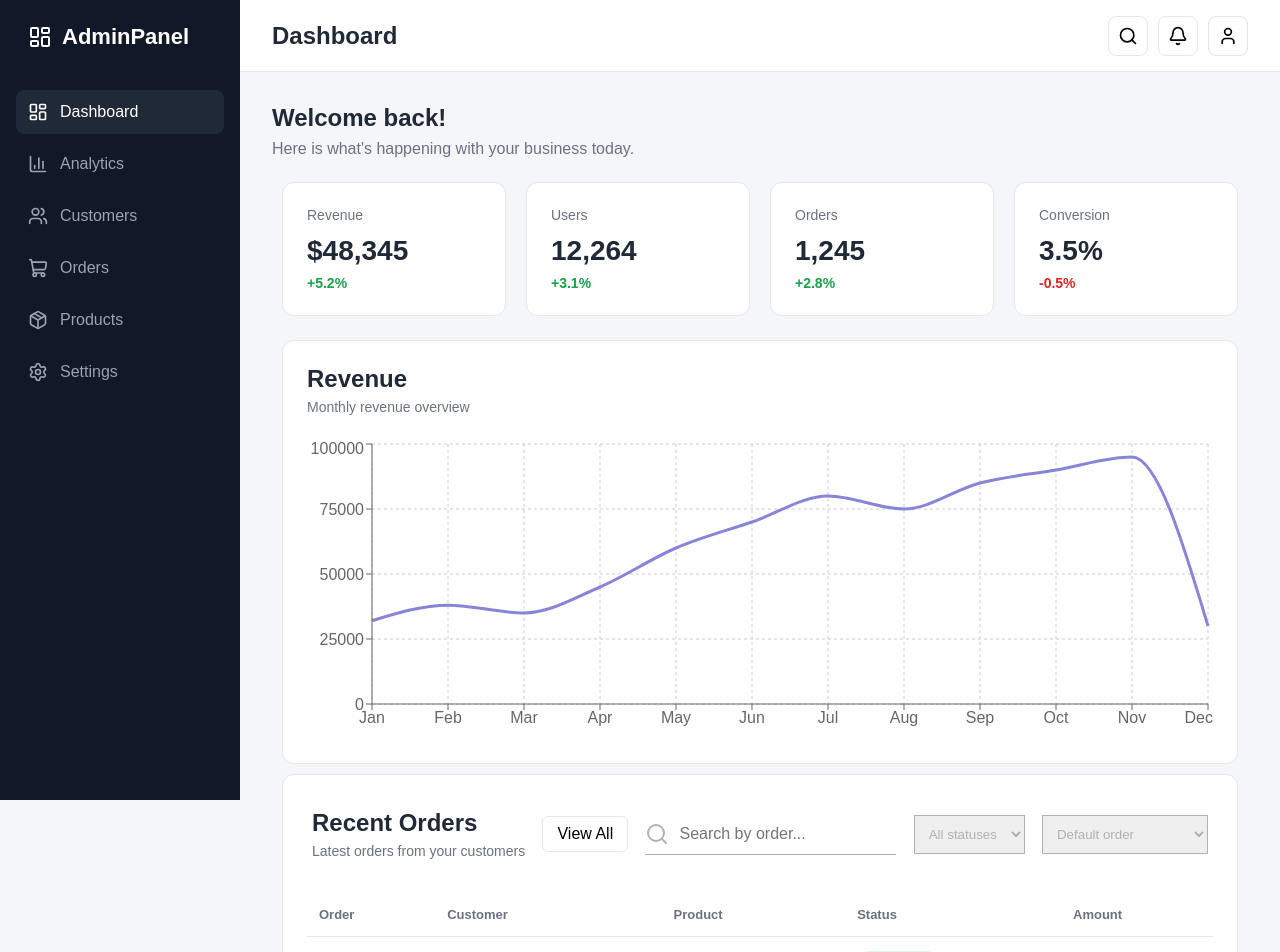
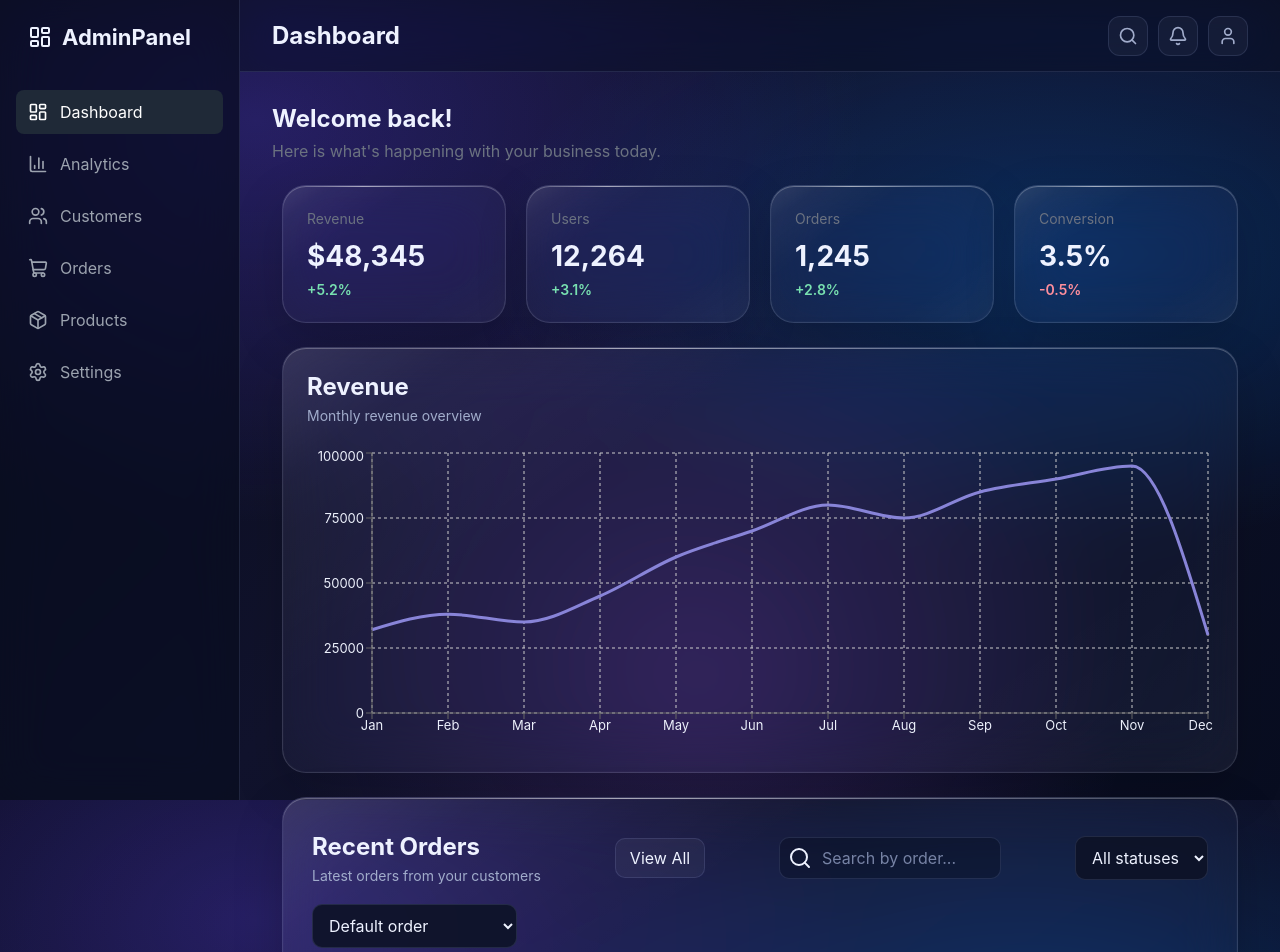
Before and after one commit to eduard-gabriel-mititelu/react-dashbord, a React (Vite) app: page /dashboard in a window 1280 px wide. Shown: the top 952 px of the page. Built offline with nearby package versions, Linux system fonts and the light colour scheme.

Commit message:
Liquid Glass theme

```diff
--- a/src/App.css
+++ b/src/App.css
@@ -1,6 +1,7 @@
 .dashboard-layout {
   display: flex;
   min-height: 100vh;
+  background: transparent;
 }
 
 .sidebar {
@@ -9,10 +10,16 @@
   left: 0;
   width: 240px;
   height: 100vh;
-  background: #111827;
-  color: white;
   padding: 24px 16px;
   overflow-y: auto;
+  box-sizing: border-box;
+  z-index: 100;
+
+  color: var(--text-primary);
+  background: rgba(10, 14, 31, 0.76);
+  border-right: 1px solid var(--border-glass);
+  backdrop-filter: blur(24px) saturate(145%);
+  -webkit-backdrop-filter: blur(24px) saturate(145%);
 }
 
 .sidebar-logo {
@@ -78,8 +85,11 @@
 
 .header {
   height: 72px;
-  background: white;
-  border-bottom: 1px solid #e5e7eb;
+  background: rgba(12, 17, 36, 0.62);
+  border-bottom: 1px solid var(--border-glass);
+  backdrop-filter: blur(24px) saturate(150%);
+  -webkit-backdrop-filter: blur(24px) saturate(150%);
+
   display: flex;
   align-items: center;
   justify-content: space-between;
@@ -87,6 +97,7 @@
 }
 
 .header h1 {
+  color: var(--text-primary);
   font-size: 24px;
 }
 
@@ -98,17 +109,26 @@
 .header-actions button {
   width: 40px;
   height: 40px;
-  border: 1px solid #e5e7eb;
-  background: white;
-  border-radius: 8px;
+  border: 1px solid var(--border-glass);
+  background: rgba(255, 255, 255, 0.045);
+  color: var(--text-secondary);
+  border-radius: 12px;
   cursor: pointer;
   display: flex;
   align-items: center;
   justify-content: center;
+  transition:
+    background 180ms ease,
+    border-color 180ms ease,
+    color 180ms ease,
+    transform 180ms ease;
 }
 
 .header-actions button:hover {
-  background: #f9fafb;
+  background: rgba(139, 165, 255, 0.12);
+  border-color: rgba(139, 165, 255, 0.35);
+  color: var(--text-primary);
+  transform: translateY(-1px);
 }
 
 .dashboard-main {
@@ -143,44 +163,46 @@
 }
 
 .stat-card {
-  background: white;
-  border: 1px solid #e5e7eb;
-  border-radius: 12px;
   padding: 24px;
 }
 
+.stat-card:hover {
+  background: var(--bg-glass-hover);
+  border-color: rgba(139, 165, 255, 0.25);
+  box-shadow:
+    0 16px 40px rgba(0, 0, 0, 0.22),
+    inset 0 1px 0 rgba(255, 255, 255, 0.08);
+  transform: translateY(-2px);
+}
+
 .stat-card-title {
-  color: #6b7280;
+  color: var(--text-secondary);
   font-size: 14px;
   margin-bottom: 12px;
 }
 
 .stat-card-value {
+  color: var(--text-primary);
   font-size: 28px;
   margin-bottom: 8px;
 }
 
 .stat-card-change {
-  color: #16a34a;
   font-size: 14px;
   font-weight: 600;
 }
 
 .stat-card-change.negative {
-  color: #dc2626;
+  color: #ff8f9c;
 }
 
 .stat-card-change.positive {
-  color: #16a34a;
+  color: #78e0b0;
 }
 
 .revenue-chart {
-  background: white;
-  border: 1px solid #e5e7eb;
-  border-radius: 12px;
   padding: 24px;
-  margin: 10px;
-  margin-top: 24px;
+  margin: 24px 10px;
 }
 
 .chart-header {
@@ -188,11 +210,12 @@
 }
 
 .chart-header h2 {
+  color: var(--text-primary);
   margin-bottom: 6px;
 }
 
 .chart-header p {
-  color: #6b7280;
+  color: var(--text-secondary);
   font-size: 14px;
 }
 
@@ -201,12 +224,8 @@
 }
 
 .orders-card {
-  background: white;
-  border: 1px solid #e5e7eb;
-  border-radius: 12px;
   padding: 24px;
-  margin-top: 24px;
-  margin: 10px;
+  margin: 24px 10px 10px;
 }
 
 .orders-header {
@@ -223,42 +242,153 @@
 }
 
 .orders-header h2 {
+  color: var(--text-primary);
   margin-bottom: 6px;
 }
 
 .orders-header p {
-  color: #6b7280;
+  color: var(--text-secondary);
   font-size: 14px;
 }
 
 .orders-header button {
-  border: 1px solid #e5e7eb;
-  background: white;
-  padding: 8px 14px;
-  border-radius: 6px;
+  border: 1px solid var(--border-glass);
+  background: rgba(255, 255, 255, 0.045);
+  color: var(--text-primary);
+  padding: 9px 14px;
+  border-radius: 10px;
   cursor: pointer;
+  transition: background 180ms ease, border-color 180ms ease;
+}
+
+.orders-header button:hover {
+  background: rgba(139, 165, 255, 0.12);
+  border-color: rgba(139, 165, 255, 0.35);
+}
+
+.stat-card,
+.revenue-chart,
+.orders-card {
+  isolation: isolate;
+  position: relative;
+  overflow: hidden;
+
+  background: rgba(210, 220, 255, 0.035);
+
+  border: 1px solid rgba(235, 240, 255, 0.14);
+  border-radius: 24px;
+
+  -webkit-backdrop-filter: blur(28px) saturate(115%);
+  backdrop-filter: blur(28px) saturate(115%);
+
+  box-shadow:
+    0 18px 50px rgba(0, 0, 0, 0.18),
+    inset 0 1px 0 rgba(255, 255, 255, 0.24),
+    inset 0 0 0 1px rgba(255, 255, 255, 0.015);
+
+  transition:
+    border-color 250ms ease,
+    box-shadow 250ms ease,
+    transform 250ms ease;
+}
+
+.stat-card::before,
+.revenue-chart::before,
+.orders-card::before {
+  content: "";
+  position: absolute;
+  inset: 0;
+  z-index: 0;
+  pointer-events: none;
+
+  background:
+    linear-gradient(
+      145deg,
+      rgba(255, 255, 255, 0.105) 0%,
+      rgba(255, 255, 255, 0.035) 12%,
+      transparent 32%,
+      transparent 75%,
+      rgba(255, 255, 255, 0.025) 100%
+    );
+
+  opacity: 1;
+}
+
+.stat-card::after,
+.revenue-chart::after,
+.orders-card::after {
+  content: "";
+  position: absolute;
+  top: 0;
+  left: 8%;
+  right: 8%;
+  height: 1px;
+  z-index: 2;
+  pointer-events: none;
+
+  background: linear-gradient(
+    90deg,
+    transparent,
+    rgba(255, 255, 255, 0.48),
+    rgba(220, 230, 255, 0.20),
+    transparent
+  );
+}
+
+.stat-card > *,
+.revenue-chart > *,
+.orders-card > * {
+  position: relative;
+  z-index: 1;
+}
+
+.stat-card:hover,
+.revenue-chart:hover,
+.orders-card:hover {
+  background: rgba(220, 230, 255, 0.055);
+  border-color: rgba(235, 242, 255, 0.24);
+
+  box-shadow:
+    0 22px 55px rgba(0, 0, 0, 0.22),
+    inset 0 1px 0 rgba(255, 255, 255, 0.30);
+
+  transform: translateY(-2px);
 }
 
 .search-label {
   display: flex;
   justify-content: center;
   align-items: center;
-  border-bottom: 1px solid #b1b1b1;
-  transition: all 0.2s ease;
+  padding: 0 8px;
+  border: 1px solid var(--border-glass);
+  border-radius: 10px;
+  background: rgba(5, 9, 24, 0.35);
+  transition: border-color 180ms ease, background 180ms ease;
 }
 
 .search-label:focus-within {
-  border-bottom: 1px solid #161616;
+  border-color: rgba(139, 165, 255, 0.65);
+  background: rgba(139, 165, 255, 0.06);
 }
 
-.search-label:focus-within svg {
-  color: #161616;
+.search-label:focus-within .search-icon {
+  color: var(--accent-blue);
 }
 
-.search-label .search-icon {
+
+.search-label .search-input {
+  width: 180px;
+  min-width: 0;
   height: 40px;
-  color: #b1b1b1;
-  transition: all 0.2s ease;
+  padding: 10px;
+  border: 0;
+  outline: 0;
+  background: transparent;
+  color: var(--text-primary);
+}
+
+.search-label .search-input::placeholder {
+  color: #7783a5;
 }
 
 .search-label .search-input {
@@ -273,20 +403,22 @@
 }
 
 .dropdown {
-  padding: 10px;
-  border: 1px solid #b1b1b1;
-  color: #b1b1b1;
+  padding: 10px 12px;
+  border: 1px solid var(--border-glass);
+  border-radius: 10px;
+  background: rgba(14, 19, 39, 0.9);
+  color: var(--text-primary);
+  outline: none;
+  cursor: pointer;
 }
 
-.dropdown option{
-  padding: 10px;
-  color: #161616;
+.dropdown option {
+  background: #11182e;
+  color: var(--text-primary);
 }
 
 .dropdown:focus {
-  padding: 10px;
-  border: 1px solid #161616;
-  color: #b1b1b1;
+  border-color: rgba(139, 165, 255, 0.65);
 }
 
 .table-wrapper {
@@ -302,17 +434,26 @@ th,
 td {
   padding: 14px 12px;
   text-align: left;
-  border-bottom: 1px solid #e5e7eb;
+  border-bottom: 1px solid rgba(180, 195, 255, 0.09);
 }
 
 th {
-  color: #6b7280;
+  color: var(--text-secondary);
   font-size: 13px;
   font-weight: 600;
 }
 
 td {
+  color: #dce4ff;
   font-size: 14px;
+}
+
+tbody tr {
+  transition: background 160ms ease;
+}
+
+tbody tr:hover {
+  background: rgba(139, 165, 255, 0.055);
 }
 
 .status {
@@ -321,21 +462,25 @@ td {
   border-radius: 999px;
   font-size: 12px;
   font-weight: 600;
+  border: 1px solid transparent;
 }
 
 .status.completed {
-  background: #dcfce7;
-  color: #166534;
+  background: rgba(52, 211, 153, 0.12);
+  color: #78e0b0;
+  border-color: rgba(52, 211, 153, 0.18);
 }
 
 .status.pending {
-  background: #fef3c7;
-  color: #92400e;
+  background: rgba(251, 191, 36, 0.12);
+  color: #fcd574;
+  border-color: rgba(251, 191, 36, 0.18);
 }
 
 .status.cancelled {
-  background: #fee2e2;
-  color: #991b1b;
+  background: rgba(251, 113, 133, 0.12);
+  color: #ff9cab;
+  border-color: rgba(251, 113, 133, 0.18);
 }
 
 @media (max-width: 1200px) {
--- a/src/components/RevenueChart.jsx
+++ b/src/components/RevenueChart.jsx
@@ -24,15 +24,22 @@ function RevenueChart() {
                 <ResponsiveContainer width="100%" height={300}>
                     <LineChart data={revenueData}>
                         <CartesianGrid strokeDasharray="3 3" />
-                        <XAxis dataKey="month" />
-                        <YAxis />
+                        <XAxis
+                            dataKey="month"
+                            tick={{ fill: "#ecf0fb", fontSize: 13 }}
+                        />
+
+                        <YAxis
+                            tick={{ fill: "#ecf0fb", fontSize: 13 }}
+                        />
                         <Tooltip />
                         <Line
                             type="monotone"
                             dataKey="revenue"
                             stroke="#8884d8"
                             strokeWidth={3}
-                            dot={false} />
+                            dot={false}
+                        />
                     </LineChart>
                 </ResponsiveContainer>
             </div>
--- a/src/index.css
+++ b/src/index.css
@@ -1,16 +1,78 @@
+
+:root {
+  font-family: Inter, -apple-system, BlinkMacSystemFont, "Segoe UI", sans-serif;
+  color: #eef2ff;
+  background: #080b18;
+  font-synthesis: none;
+  text-rendering: optimizeLegibility;
+
+  --bg-primary: #080b18;
+  --bg-glass: rgba(19, 25, 48, 0.64);
+  --bg-glass-hover: rgba(31, 40, 72, 0.76);
+  --border-glass: rgba(180, 195, 255, 0.13);
+  --text-primary: #eef2ff;
+  --text-secondary: #a1accb;
+  --accent-blue: #8ba5ff;
+  --accent-violet: #b6a0ff;
+}
+
 * {
   margin: 0;
   padding: 0;
   box-sizing: border-box;
 }
 
-body {
-  font-family: Arial, sans-serif;
-  background-color: #f5f6fa;
-  color: #1f2937;
+html {
+  min-height: 100%;
+  background: var(--bg-primary);
 }
 
+
+body {
+  min-width: 320px;
+  min-height: 100vh;
+  font-family: inherit;
+  color: var(--text-primary);
+
+  background:
+    radial-gradient(
+      ellipse at 20% 15%,
+      rgba(100, 70, 255, 0.30) 0%,
+      transparent 42%
+    ),
+    radial-gradient(
+      ellipse at 82% 32%,
+      rgba(0, 130, 255, 0.24) 0%,
+      transparent 38%
+    ),
+    radial-gradient(
+      ellipse at 55% 85%,
+      rgba(168, 85, 247, 0.19) 0%,
+      transparent 43%
+    ),
+    linear-gradient(
+      135deg,
+      #080b19 0%,
+      #11132d 48%,
+      #080d20 100%
+    );
+
+  background-attachment: fixed;
+}
+
+
 button,
-input {
+input,
+select,
+textarea {
   font: inherit;
 }
+
+button {
+  color: inherit;
+}
+
+::selection {
+  background: rgba(139, 165, 255, 0.35);
+  color: #ffffff;
+}
```
